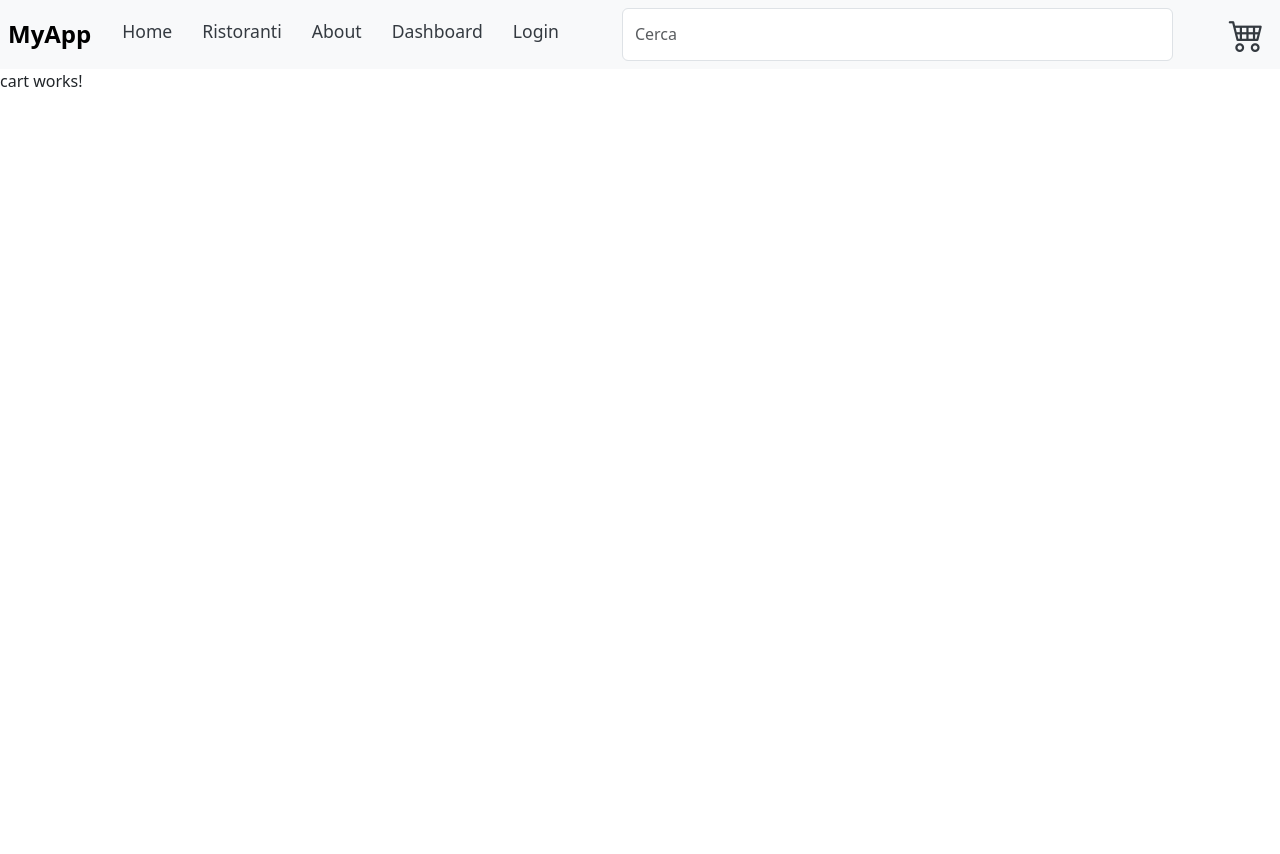
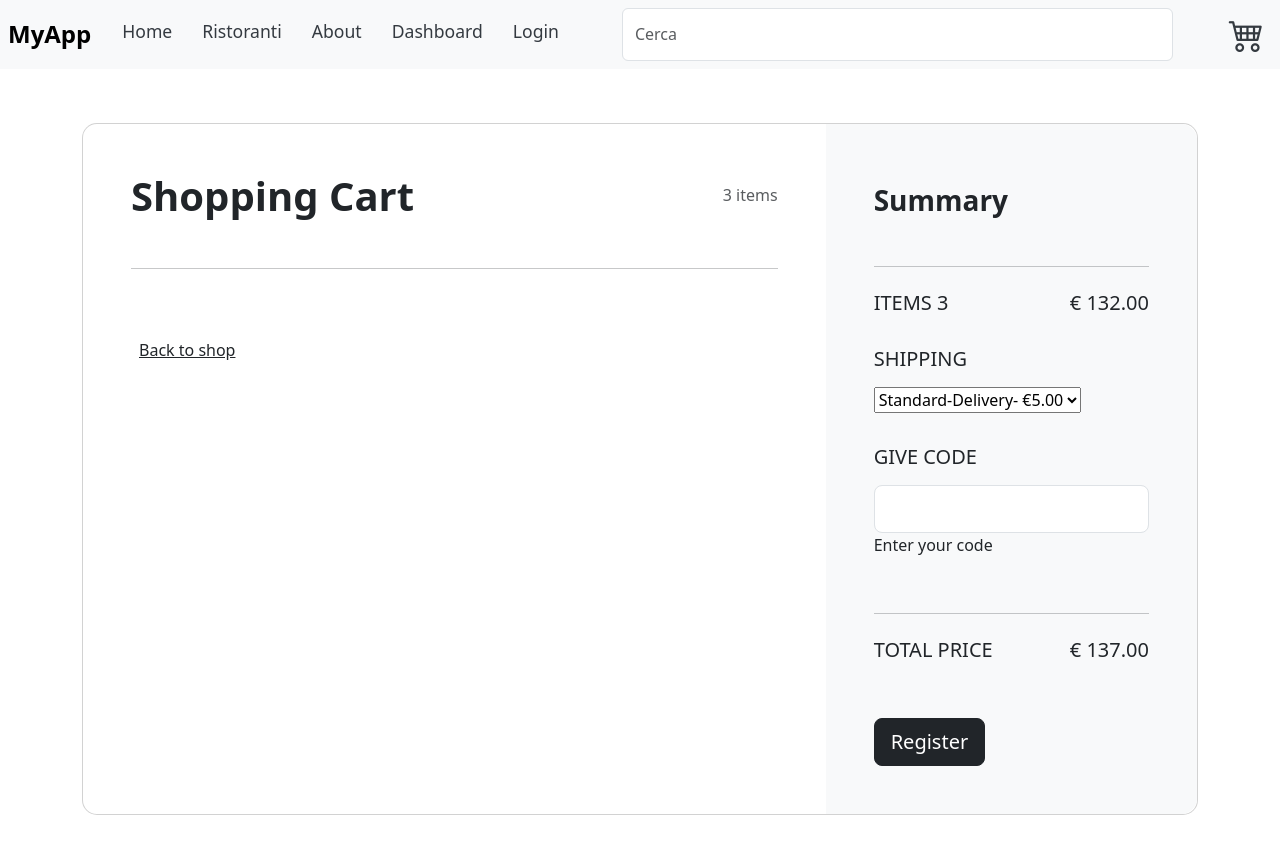
Before and after one commit to netsamma/food-delivery-fe, an Angular app: page /cart in a window 1280 px wide. Shown: the top 854 px of the page. Before the commit the page ends 800 px from the top, so only its background shows below. Built offline with nearby package versions, Linux system fonts and the light colour scheme.

Commit message:
Cart add product, cart page @for

```diff
--- a/package.json
+++ b/package.json
@@ -20,6 +20,7 @@
     "@angular/platform-browser": "^17.3.0",
     "@angular/platform-browser-dynamic": "^17.3.0",
     "@angular/router": "^17.3.0",
+    "@fortawesome/free-solid-svg-icons": "^6.5.2",
     "bootstrap": "^5.3.3",
     "bootstrap-icons": "^1.11.3",
     "rxjs": "~7.8.0",
--- a/src/app/components/cart/cart.component.css
+++ b/src/app/components/cart/cart.component.css
@@ -0,0 +1,16 @@
+@media (min-width: 1025px) {
+  .h-custom {
+    height: 100vh !important;
+  }
+}
+
+.card-registration .select-input.form-control[readonly]:not([disabled]) {
+  font-size: 1rem;
+  line-height: 2.15;
+  padding-left: 0.75em;
+  padding-right: 0.75em;
+}
+
+.card-registration .select-arrow {
+  top: 13px;
+}
--- a/src/app/components/cart/cart.component.html
+++ b/src/app/components/cart/cart.component.html
@@ -1 +1,147 @@
-<p>cart works!</p>
+<section class="h-100 h-custom">
+  <div class="container py-5 h-100">
+    <div class="row d-flex justify-content-center align-items-center h-100">
+      <div class="col-12">
+        <div
+          class="card card-registration card-registration-2"
+          style="border-radius: 15px"
+        >
+          <div class="card-body p-0">
+            <div class="row g-0">
+              <div class="col-lg-8">
+                <div class="p-5">
+                  <div
+                    class="d-flex justify-content-between align-items-center mb-5"
+                  >
+                    <h1 class="fw-bold mb-0">Shopping Cart</h1>
+                    <h6 class="mb-0 text-muted">3 items</h6>
+                  </div>
+
+                  <hr class="my-4" />
+
+                  @for (item of cartItems; track $index) {
+                  <div
+                    class="row mb-4 d-flex justify-content-between align-items-center"
+                  >
+                    <div class="col-md-2 col-lg-2 col-xl-2">
+                      <img
+                        src="{{item.product.img_url}}"
+                        class="img-fluid rounded-3"
+                        alt="Cotton T-shirt"
+                      />
+                    </div>
+                    <div class="col-md-3 col-lg-3 col-xl-3">
+                      <h6 class="text-muted">{{item.product.name}}</h6>
+                      <h6 class="mb-0">{{item.product.description}}</h6>
+                    </div>
+                    <div class="col-md-3 col-lg-3 col-xl-2 d-flex">
+                      <button
+                        data-mdb-button-init
+                        data-mdb-ripple-init
+                        class="btn btn-link px-2"
+                        onclick="this.parentNode.querySelector('input[type=number]').stepDown()"
+                      >
+                        <i class="fas fa-minus"></i>
+                      </button>
+
+                      <input
+                        id="form1"
+                        min="0"
+                        name="quantity"
+                        value="1"
+                        type="number"
+                        class="form-control form-control-sm"
+                      />
+
+                      <button
+                        data-mdb-button-init
+                        data-mdb-ripple-init
+                        class="btn btn-link px-2"
+                        onclick="this.parentNode.querySelector('input[type=number]').stepUp()"
+                      >
+                        <i class="fas fa-plus"></i>
+                      </button>
+                    </div>
+                    <div class="col-md-3 col-lg-2 col-xl-2 offset-lg-1">
+                      <h6 class="mb-0">€ 44.00</h6>
+                    </div>
+                    <div class="col-md-1 col-lg-1 col-xl-1 text-end">
+                      <a href="#!" class="text-muted"
+                        ><i class="bi bi-trash3-fill h3"></i
+                      ></a>
+                    </div>
+                  </div>
+                  <hr class="my-4" />
+                  }
+
+                  <div class="pt-5">
+                    <h6 class="mb-0">
+                      <a href="#!" class="text-body"
+                        ><i class="fas fa-long-arrow-alt-left me-2"></i>Back to
+                        shop</a
+                      >
+                    </h6>
+                  </div>
+                </div>
+              </div>
+              <div class="col-lg-4 bg-body-tertiary rounded-end-4">
+                <div class="p-5">
+                  <h3 class="fw-bold mb-5 mt-2 pt-1">Summary</h3>
+                  <hr class="my-4" />
+
+                  <div class="d-flex justify-content-between mb-4">
+                    <h5 class="text-uppercase">items 3</h5>
+                    <h5>€ 132.00</h5>
+                  </div>
+
+                  <h5 class="text-uppercase mb-3">Shipping</h5>
+
+                  <div class="mb-4 pb-2">
+                    <select data-mdb-select-init>
+                      <option value="1">Standard-Delivery- €5.00</option>
+                      <option value="2">Two</option>
+                      <option value="3">Three</option>
+                      <option value="4">Four</option>
+                    </select>
+                  </div>
+
+                  <h5 class="text-uppercase mb-3">Give code</h5>
+
+                  <div class="mb-5">
+                    <div data-mdb-input-init class="form-outline">
+                      <input
+                        type="text"
+                        id="form3Examplea2"
+                        class="form-control form-control-lg"
+                      />
+                      <label class="form-label" for="form3Examplea2"
+                        >Enter your code</label
+                      >
+                    </div>
+                  </div>
+
+                  <hr class="my-4" />
+
+                  <div class="d-flex justify-content-between mb-5">
+                    <h5 class="text-uppercase">Total price</h5>
+                    <h5>€ 137.00</h5>
+                  </div>
+
+                  <button
+                    type="button"
+                    data-mdb-button-init
+                    data-mdb-ripple-init
+                    class="btn btn-dark btn-block btn-lg"
+                    data-mdb-ripple-color="dark"
+                  >
+                    Register
+                  </button>
+                </div>
+              </div>
+            </div>
+          </div>
+        </div>
+      </div>
+    </div>
+  </div>
+</section>
--- a/src/app/components/cart/cart.component.ts
+++ b/src/app/components/cart/cart.component.ts
@@ -1,4 +1,6 @@
-import { Component } from '@angular/core';
+import { Component, OnInit } from '@angular/core';
+import { CartService } from '../../services/cart.service';
+import { CartItem } from '../../interfaces/cart-item';
 
 @Component({
   selector: 'app-cart',
@@ -7,6 +9,17 @@ import { Component } from '@angular/core';
   templateUrl: './cart.component.html',
   styleUrl: './cart.component.css'
 })
-export class CartComponent {
+export class CartComponent implements OnInit{
+
+  cartItems: CartItem[] = [];
+
+  constructor(private cartService: CartService){}
+
+  ngOnInit(): void {
+
+    this.cartItems = this.cartService.getCartItems();
+    //console.log(this.cartService.getCartItems())
+  }
+
 
 }
--- a/src/app/components/product/product.component.html
+++ b/src/app/components/product/product.component.html
@@ -33,7 +33,7 @@
         <h5 class="card-title">{{ product.name }}</h5>
         <p class="card-text">{{ product.description}}</p>
         <p class="card-text text-danger">{{ product.price | currency:"EUR"}}</p>
-        <button type="button" class="btn btn-primary">Aggiungi al carrello</button>
+        <button type="button" class="btn btn-primary" (click) = "addProductToCart()">Aggiungi al carrello</button>
       </div>
     </div>
   </div>
--- a/src/app/components/product/product.component.ts
+++ b/src/app/components/product/product.component.ts
@@ -4,20 +4,27 @@ import { MatCardModule } from '@angular/material/card';
 import { Product } from '../../interfaces/product';
 import { RouterLink } from '@angular/router';
 import { CommonModule } from '@angular/common';
+import { CartService } from '../../services/cart.service';
 
 @Component({
   selector: 'app-product',
   standalone: true,
   imports: [MatCardModule, MatButtonModule, RouterLink, CommonModule],
   templateUrl: './product.component.html',
-  styleUrl: './product.component.css'
+  styleUrl: './product.component.css',
 })
 export class ProductComponent {
-  @Input () product!: Product
-  @Output() myEvent = new EventEmitter<string>;
-  products = "products";
+  @Input() product!: Product;
+  @Output() myEvent = new EventEmitter<string>();
+  products = 'products';
 
-emitEvent() {
-  this.myEvent.emit(this.product.name);
+  constructor(private cartService: CartService) {}
+
+  emitEvent() {
+    this.myEvent.emit(this.product.name);
+  }
+
+  addProductToCart() {
+    this.cartService.addToCart(this.product)
+  }
 }
-}
--- a/src/app/components/products/products.component.ts
+++ b/src/app/components/products/products.component.ts
@@ -28,7 +28,6 @@ export class ProductsComponent implements OnInit {
     // Usa l'operatore "!" per indicare a TypeScript che il valore non sarà null
     if (this.shopId!=null) {
       this.productService.getProductsByShopId(this.shopId).subscribe((data) => {
-        console.log(data);
         this.products = data;
         this.filteredProducts = data;
       });
--- a/src/app/interfaces/product.ts
+++ b/src/app/interfaces/product.ts
@@ -6,4 +6,5 @@ export interface Product {
   price: number;
   availability: number;
   shopId: number;
+  productId: number;
 }
--- a/src/app/services/cart.service.ts
+++ b/src/app/services/cart.service.ts
@@ -14,13 +14,17 @@ export class CartService {
   }
 
   addToCart(product: Product) {
-
     const existingItem = this.cartItemsSignal().find(item => item.product.id === product.id);
     if (existingItem) {
       existingItem.quantity += 1;
     } else {
       this.cartItemsSignal.update(cartItems => [...cartItems, { product, quantity: 1 }]);
     }
+    console.log(this.cartItemsSignal());
+  }
+
+  getCartItems(){
+    return this.cartItemsSignal()
   }
 
   constructor() { }
```
Also changed, not shown: src/app/components/home/home.component.html (+52 -11 lines), 1 other file (tests, documents, lock files or other folders).
